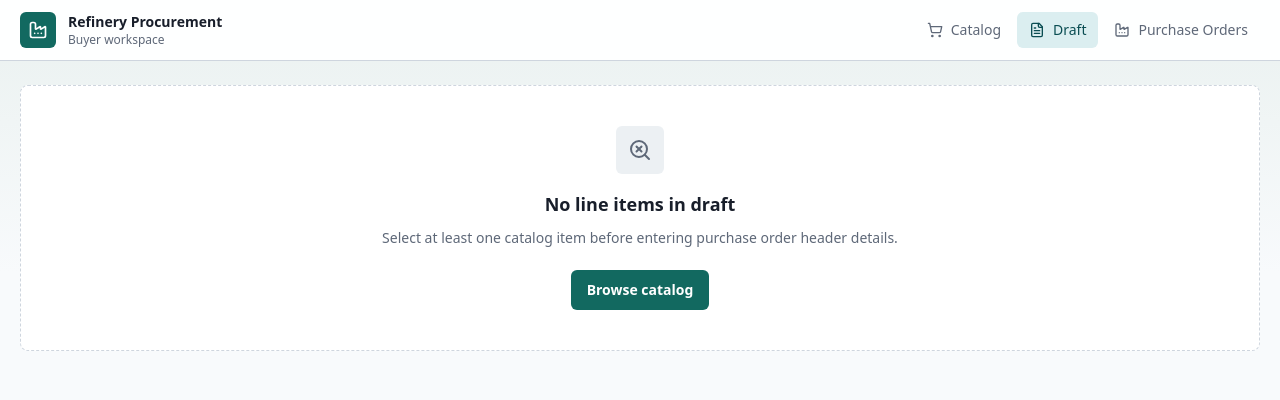
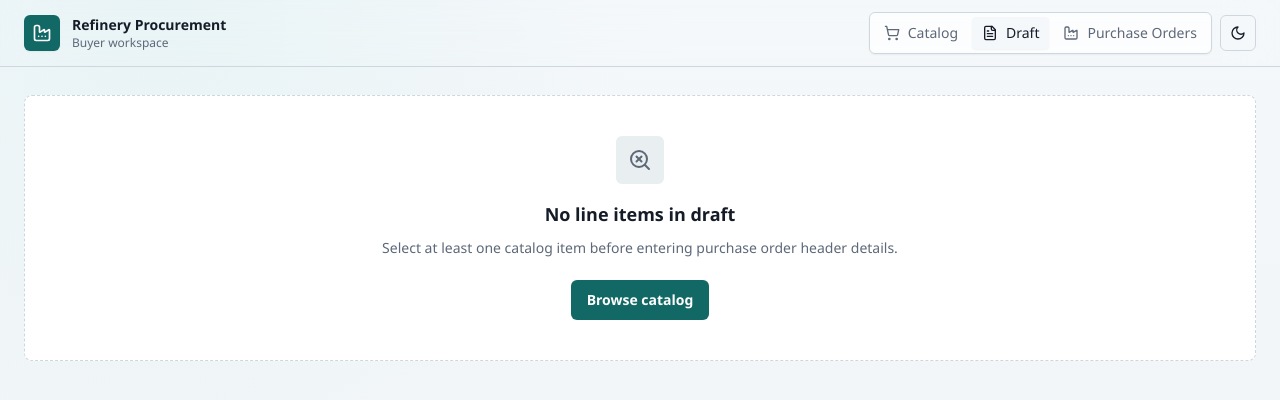
Before and after one commit to usama86/Refinery-Purchase-Order-System, a Next.js app in the folder apps/frontend/: page /draft/header in a window 1280 px wide. Shown: the top 400 px of the page. Built offline with nearby package versions, Linux system fonts and the light colour scheme.

Commit message:
Updated styles

```diff
--- a/apps/frontend/app/globals.css
+++ b/apps/frontend/app/globals.css
@@ -3,23 +3,51 @@
 @tailwind utilities;
 
 :root {
-  --background: 210 40% 98%;
-  --foreground: 220 28% 13%;
+  --background: 205 38% 97%;
+  --foreground: 218 31% 12%;
   --card: 0 0% 100%;
-  --card-foreground: 220 28% 13%;
-  --primary: 174 71% 24%;
+  --card-foreground: 218 31% 12%;
+  --popover: 0 0% 100%;
+  --popover-foreground: 218 31% 12%;
+  --primary: 178 70% 24%;
   --primary-foreground: 0 0% 100%;
-  --secondary: 210 18% 92%;
-  --secondary-foreground: 220 28% 13%;
-  --muted: 210 24% 94%;
-  --muted-foreground: 218 12% 42%;
-  --accent: 184 40% 90%;
-  --accent-foreground: 184 78% 18%;
+  --secondary: 204 18% 92%;
+  --secondary-foreground: 218 31% 12%;
+  --muted: 204 22% 93%;
+  --muted-foreground: 216 13% 42%;
+  --accent: 184 42% 90%;
+  --accent-foreground: 182 68% 18%;
   --destructive: 0 72% 45%;
   --destructive-foreground: 0 0% 100%;
-  --border: 214 20% 84%;
-  --input: 214 20% 84%;
-  --ring: 174 71% 24%;
+  --border: 211 20% 84%;
+  --input: 211 20% 84%;
+  --ring: 178 70% 24%;
+  --success: 151 53% 34%;
+  --warning: 42 92% 36%;
+}
+
+.dark {
+  --background: 210 26% 8%;
+  --foreground: 210 28% 92%;
+  --card: 210 24% 11%;
+  --card-foreground: 210 28% 92%;
+  --popover: 210 24% 11%;
+  --popover-foreground: 210 28% 92%;
+  --primary: 176 58% 48%;
+  --primary-foreground: 210 31% 8%;
+  --secondary: 210 18% 17%;
+  --secondary-foreground: 210 28% 92%;
+  --muted: 210 18% 16%;
+  --muted-foreground: 213 14% 68%;
+  --accent: 184 33% 18%;
+  --accent-foreground: 180 42% 84%;
+  --destructive: 0 68% 52%;
+  --destructive-foreground: 0 0% 100%;
+  --border: 210 18% 22%;
+  --input: 210 18% 24%;
+  --ring: 176 58% 48%;
+  --success: 151 52% 46%;
+  --warning: 42 87% 55%;
 }
 
 * {
@@ -28,9 +56,11 @@
 
 body {
   background:
-    linear-gradient(180deg, rgba(232, 240, 238, 0.9) 0%, rgba(248, 250, 252, 1) 34%),
+    radial-gradient(circle at 12% 0%, hsl(var(--accent) / 0.48), transparent 30rem),
+    linear-gradient(180deg, hsl(var(--background)) 0%, hsl(var(--muted) / 0.46) 100%),
     hsl(var(--background));
   color: hsl(var(--foreground));
+  font-family: "IBM Plex Sans", "Aptos", "Segoe UI", sans-serif;
   font-feature-settings: "tnum";
   letter-spacing: 0;
 }
@@ -43,9 +73,13 @@ textarea {
 }
 
 .focus-ring {
-  @apply focus-visible:outline-none focus-visible:ring-2 focus-visible:ring-ring focus-visible:ring-offset-2;
+  @apply focus-visible:outline-none focus-visible:ring-2 focus-visible:ring-ring focus-visible:ring-offset-2 focus-visible:ring-offset-background;
 }
 
 .table-grid {
   scrollbar-color: hsl(var(--border)) transparent;
 }
+
+::selection {
+  background: hsl(var(--primary) / 0.18);
+}
--- a/apps/frontend/app/layout.tsx
+++ b/apps/frontend/app/layout.tsx
@@ -1,6 +1,7 @@
 import type { Metadata } from "next";
 import { QueryProvider } from "@/lib/query-client";
 import { AppShell } from "@/components/common/app-shell";
+import { ThemeProvider } from "@/components/theme/theme-provider";
 import "./globals.css";
 
 export const metadata: Metadata = {
@@ -10,11 +11,13 @@ export const metadata: Metadata = {
 
 export default function RootLayout({ children }: { children: React.ReactNode }) {
   return (
-    <html lang="en">
+    <html lang="en" suppressHydrationWarning>
       <body>
-        <QueryProvider>
-          <AppShell>{children}</AppShell>
-        </QueryProvider>
+        <ThemeProvider>
+          <QueryProvider>
+            <AppShell>{children}</AppShell>
+          </QueryProvider>
+        </ThemeProvider>
       </body>
     </html>
   );
--- a/apps/frontend/components/common/app-shell.tsx
+++ b/apps/frontend/components/common/app-shell.tsx
@@ -4,6 +4,7 @@ import Link from "next/link";
 import { usePathname } from "next/navigation";
 import { Factory, FileText, ShoppingCart } from "lucide-react";
 import { cn } from "@/lib/utils";
+import { ThemeToggle } from "@/components/theme/theme-toggle";
 
 const navItems = [
   { href: "/catalog", label: "Catalog", icon: ShoppingCart },
@@ -16,39 +17,51 @@ export function AppShell({ children }: { children: React.ReactNode }) {
 
   return (
     <div className="min-h-screen">
-      <header className="sticky top-0 z-40 border-b bg-card/95 backdrop-blur">
-        <div className="mx-auto flex max-w-[1500px] items-center justify-between px-5 py-3">
-          <Link href="/catalog" className="flex items-center gap-3">
-            <div className="flex h-9 w-9 items-center justify-center rounded-md bg-primary text-primary-foreground">
+      <header className="sticky top-0 z-40 border-b bg-background/88 backdrop-blur-xl">
+        <div className="mx-auto flex max-w-[1500px] items-center justify-between gap-4 px-4 py-3 sm:px-6">
+          <Link href="/catalog" className="focus-ring flex min-w-0 items-center gap-3 rounded-md">
+            <div className="flex h-9 w-9 shrink-0 items-center justify-center rounded-md bg-primary text-primary-foreground shadow-sm">
               <Factory className="h-5 w-5" aria-hidden="true" />
             </div>
-            <div>
-              <p className="text-sm font-semibold">Refinery Procurement</p>
-              <p className="text-xs text-muted-foreground">Buyer workspace</p>
+            <div className="min-w-0">
+              <p className="truncate text-sm font-semibold">Refinery Procurement</p>
+              <p className="truncate text-xs text-muted-foreground">Buyer workspace</p>
             </div>
           </Link>
-          <nav className="flex items-center gap-1" aria-label="Primary">
+          <div className="flex items-center gap-2">
+            <nav
+              className="flex items-center gap-1 rounded-md border bg-card/75 p-1 shadow-sm"
+              aria-label="Primary"
+            >
               {navItems.map((item) => {
-              const active = pathname.startsWith(item.href);
+                const active =
+                  item.href === "/catalog"
+                    ? pathname === "/catalog"
+                    : pathname.startsWith(item.href);
                 const Icon = item.icon;
                 return (
                   <Link
                     key={item.href}
                     href={item.href}
+                    aria-current={active ? "page" : undefined}
                     className={cn(
-                    "focus-ring flex items-center gap-2 rounded-md px-3 py-2 text-sm font-medium text-muted-foreground transition-colors hover:bg-muted hover:text-foreground",
-                    active && "bg-accent text-accent-foreground"
+                      "focus-ring flex h-8 items-center gap-2 rounded px-2.5 text-sm font-medium text-muted-foreground transition-colors hover:bg-muted hover:text-foreground",
+                      active && "bg-background text-foreground shadow-sm"
                     )}
                   >
                     <Icon className="h-4 w-4" aria-hidden="true" />
-                  <span className="hidden sm:inline">{item.label}</span>
+                    <span className="hidden md:inline">{item.label}</span>
                   </Link>
                 );
               })}
             </nav>
+            <ThemeToggle />
+          </div>
         </div>
       </header>
-      <main className="mx-auto max-w-[1500px] px-5 py-6">{children}</main>
+      <main className="mx-auto max-w-[1500px] px-4 py-5 sm:px-6 lg:py-7">
+        {children}
+      </main>
     </div>
   );
 }
--- a/apps/frontend/components/ui/badge.tsx
+++ b/apps/frontend/components/ui/badge.tsx
@@ -1,17 +1,32 @@
 import * as React from "react";
+import { cva, type VariantProps } from "class-variance-authority";
 import { cn } from "@/lib/utils";
+
+const badgeVariants = cva(
+  "inline-flex items-center rounded px-2 py-1 text-xs font-semibold transition-colors",
+  {
+    variants: {
+      variant: {
+        default: "bg-primary text-primary-foreground",
+        secondary: "bg-secondary text-secondary-foreground",
+        outline: "border bg-background text-foreground",
+        accent: "bg-accent text-accent-foreground",
+        destructive: "bg-destructive text-destructive-foreground"
+      }
+    },
+    defaultVariants: {
+      variant: "default"
+    }
+  }
+);
 
 export function Badge({
   className,
-  children
-}: React.HTMLAttributes<HTMLSpanElement>) {
+  children,
+  variant
+}: React.HTMLAttributes<HTMLSpanElement> & VariantProps<typeof badgeVariants>) {
   return (
-    <span
-      className={cn(
-        "inline-flex items-center rounded px-2 py-1 text-xs font-semibold",
-        className
-      )}
-    >
+    <span className={cn(badgeVariants({ variant }), className)}>
       {children}
     </span>
   );
--- a/apps/frontend/components/ui/card.tsx
+++ b/apps/frontend/components/ui/card.tsx
@@ -4,7 +4,10 @@ import { cn } from "@/lib/utils";
 export function Card({ className, ...props }: React.HTMLAttributes<HTMLDivElement>) {
   return (
     <div
-      className={cn("rounded-lg border bg-card text-card-foreground shadow-sm", className)}
+      className={cn(
+        "rounded-lg border bg-card text-card-foreground shadow-sm",
+        className
+      )}
       {...props}
     />
   );
@@ -26,9 +29,25 @@ export function CardTitle({
   );
 }
 
+export function CardDescription({
+  className,
+  ...props
+}: React.HTMLAttributes<HTMLParagraphElement>) {
+  return (
+    <p className={cn("text-sm text-muted-foreground", className)} {...props} />
+  );
+}
+
 export function CardContent({
   className,
   ...props
 }: React.HTMLAttributes<HTMLDivElement>) {
   return <div className={cn("p-5 pt-0", className)} {...props} />;
 }
+
+export function CardFooter({
+  className,
+  ...props
+}: React.HTMLAttributes<HTMLDivElement>) {
+  return <div className={cn("flex items-center p-5 pt-0", className)} {...props} />;
+}
--- a/apps/frontend/tailwind.config.ts
+++ b/apps/frontend/tailwind.config.ts
@@ -38,6 +38,16 @@ const config: Config = {
         card: {
           DEFAULT: "hsl(var(--card))",
           foreground: "hsl(var(--card-foreground))"
+        },
+        popover: {
+          DEFAULT: "hsl(var(--popover))",
+          foreground: "hsl(var(--popover-foreground))"
+        },
+        success: {
+          DEFAULT: "hsl(var(--success))"
+        },
+        warning: {
+          DEFAULT: "hsl(var(--warning))"
         }
       },
       borderRadius: {
```
Also changed, not shown: apps/frontend/components/catalog/catalog-toolbar.tsx (+78 -49 lines). Lines whose indentation alone changed are shown as unchanged.
